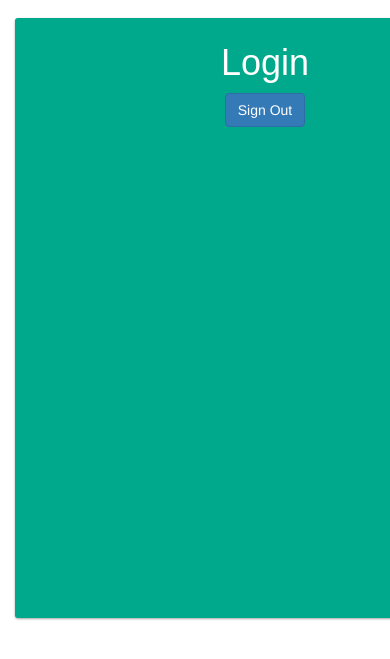
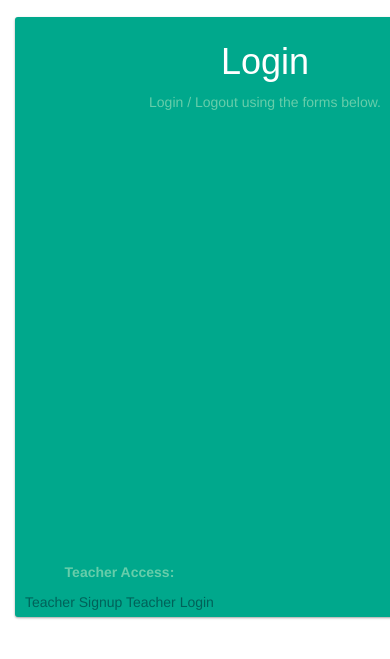
Before and after one commit to FoamCactus/DBProject, a Django app: page /login/ in a window 390 px wide; the page is wider, and only the part inside the window is pictured. Shown: the part 54-713 px from the top of that part. Run offline with Django 3.2, Linux system fonts and the light colour scheme; some libraries are stand-ins or nearby versions.

Commit message:
Login fixes

```diff
--- a/Exam/static/base.css
+++ b/Exam/static/base.css
@@ -3,6 +3,10 @@
 h1 { font-family: Arial}
 p {
     color: mediumaquamarine;
+}
+
+a {
+    color: #006159;
 }
 
 body {
@@ -22,6 +26,16 @@ body {
     color: white;
 }
 
+.abcRioButton {
+    margin:0 auto;
+}
+
+.bottom {
+    position: absolute;
+    bottom: 0;
+    padding: 5px;
+}
+
 .loginBox {
     display: block;
     padding: 5px;
--- a/templates/base.html
+++ b/templates/base.html
@@ -18,29 +18,14 @@
 <body>
  {%  include "_topbar.html" %}
  <div class="container">
-     <div class="row">
-        <div class="col-sm-4"></div>
-         <div class="col-sm-4">
-         <div class="text-center">
+     <div class="row col-lg-12">
              {% block content %}
              {% endblock %}
-         </div>
-         </div>
-        <div class="col-sm-4"></div>
      </div>
  </div>
 
 
 <script src="https://maxcdn.bootstrapcdn.com/bootstrap/3.3.7/js/bootstrap.min.js" integrity="sha384-Tc5IQib027qvyjSMfHjOMaLkfuWVxZxUPnCJA7l2mCWNIpG9mGCD8wGNIcPD7Txa" crossorigin="anonymous"></script>
-    <script>
-  function signOut() {
-    Cookies.remove('account');
-    var auth2 = gapi.auth2.getAuthInstance();
-    auth2.signOut().then(function () {
-      console.log('User signed out.');
-    });
-  }
-</script>
 </body>
 
 </html>
--- a/templates/login.html
+++ b/templates/login.html
@@ -1,20 +1,37 @@
 {% extends "base.html" %}
 {%  block content %}
 {% csrf_token %}
-   <div class='loginBox'>
+<div class="row col-md-12">
+       <div class='loginBox'>
        <h1>
            Login
        </h1>
-       <div class="row col-md-12 center">
-                  <div id="login" class="g-signin2" data-onsuccess="onSignIn"></div>
+       <p>
+           Login / Logout using the forms below.
+       </p>
+       <div id="login" class="row col-md-12 center">
+           <div class='g-signin2' data-onsuccess='onSignIn'></div>
        </div>
 
+       <br/>
+       <br/>
+       <div class="bottom col-md-12">
+       <p>
+           <b>Teacher Access:</b>
+       </p>
+       <a href="/TeacherSignup">Teacher Signup</a>
+       <a href="/TeacherLogin">Teacher Login</a>
+       </div>
+
+
+    </div>
 </div>
 <script type="text/javascript">
     $(document).ready(function() {
         console.log(Cookies.get("account"));
-        if(Cookies.get("account") !== null || Cookies.get("account") != ""){
-            $("#login").html("<button class='btn btn-primary' onclick='signOut()'>Sign Out</button>")
+        if(Cookies.get("account") != null){
+            $("#login").html("<button class='btn btn-primary' onclick='signOut()'>Sign Out</button>");
+        } else {
         }
     });
 
@@ -53,12 +70,23 @@ function onSignIn(googleUser) {
        url: "/studentSignIn/",
        data: JSON.stringify(user),
        success: function(data) {
-           		Cookies.set('account', profile.getId());
+           		if(Cookies.get("account") == null) {
+                  Cookies.set('account', profile.getId());
+				  location.reload();
+                }
     		},
         error: function(error) {
         	console.log(error);
         }
     });
 }
+
+     function signOut() {
+    Cookies.remove('account');
+    var auth2 = gapi.auth2.getAuthInstance();
+    auth2.signOut().then(function () {
+      location.reload();
+    });
+  }
 </script>
 {% endblock %}
```
